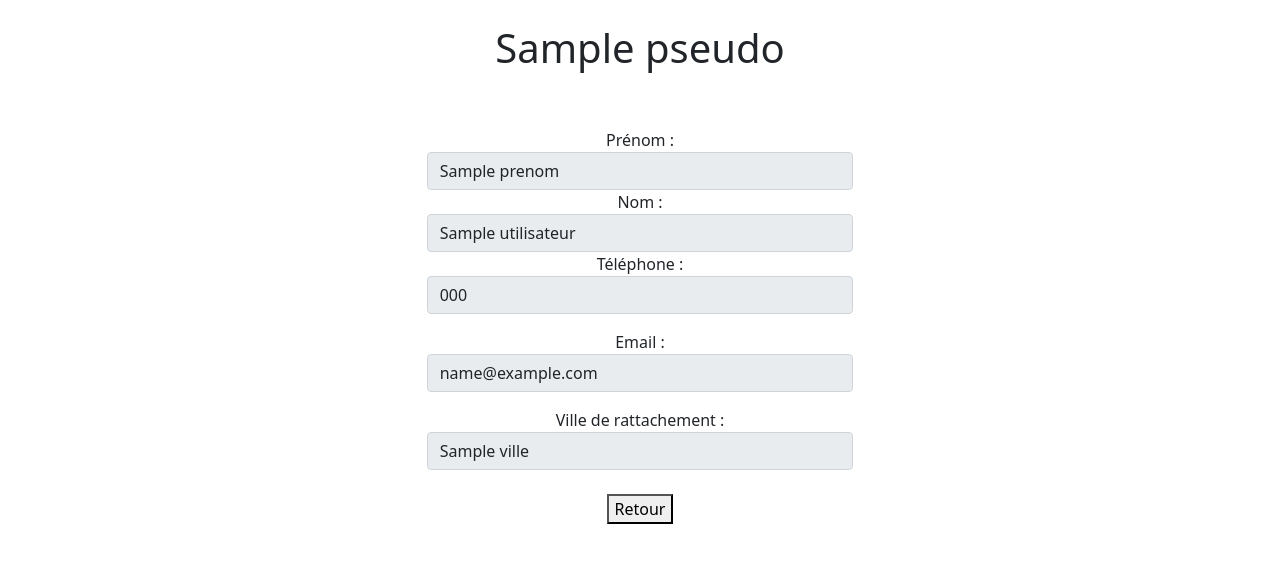
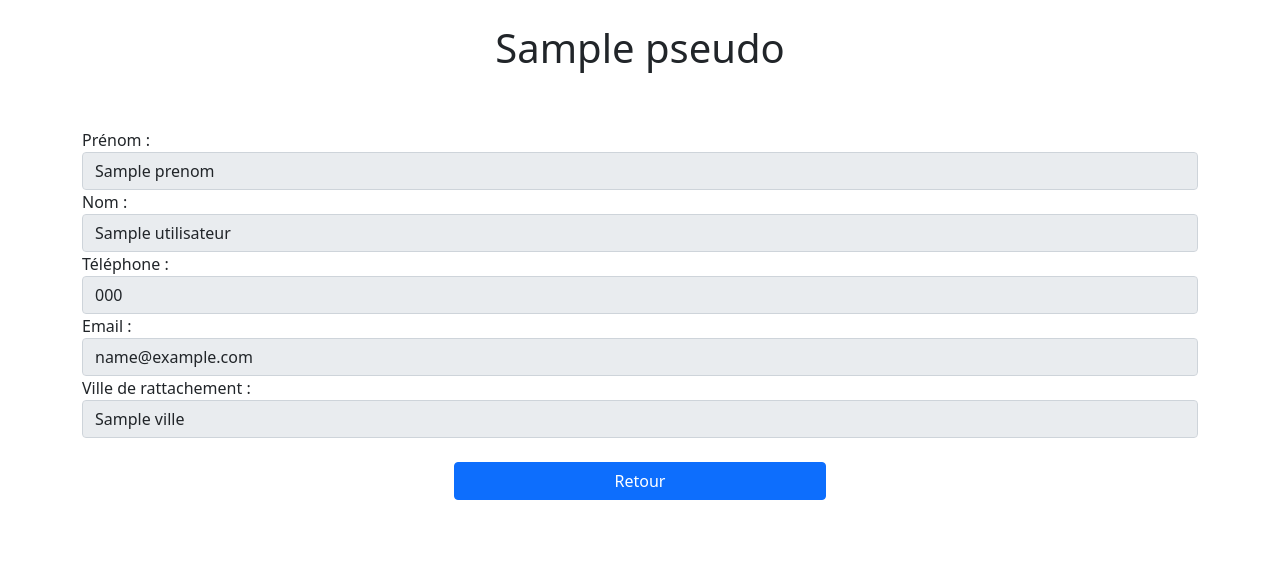
Before and after one commit to oceanelprt/project-symfony-sorties, a Symfony app: template templates/utilisateur/user-information.html.twig in a window 1280 px wide. Shown: the part 56-619 px from the top of the page. Run offline with Twig, Linux system fonts and the light colour scheme; the template is opened without the code that fills it: most values are stand-ins (such as "Sample title", 1, 10 or a date in 2020); some libraries are stand-ins or nearby versions.

Commit message:
front vue infos utilisateur

```diff
--- a/templates/utilisateur/user-information.html.twig
+++ b/templates/utilisateur/user-information.html.twig
@@ -1,32 +1,35 @@
 {% extends 'base.html.twig' %}
 
 {% block body %}
-    <center>
-        <h1>{{ utilisateur.pseudo }}  </h1> </br></br>
-        <div class="col-lg-4 col-md-6 form-group">
-            <label>Prénom : </label>
-            <input type="text" readonly="readonly" name="prenom" class="form-control" value="{{ utilisateur.prenom }}">
-            <div class="validate"></div>
+<div class="container">
+    <div class="justify-content-center">
+        <h1>{{ utilisateur.pseudo }}  </h1>
+        <br/><br/>
+        <div>
+            <label for="prenom">Prénom : </label>
+            <input type="text" readonly="readonly" name="prenom" id="prenom" class="form-control" value="{{ utilisateur.prenom }}">
         </div>
-        <div class="col-lg-4 col-md-6 form-group mt-3 mt-md-0">
-            <label>Nom : </label>
-            <input type="email" readonly="readonly" name="nom" class="form-control" value="{{ utilisateur.nom }}">
-            <div class="validate"></div>
+        <div>
+            <label for="nom">Nom : </label>
+            <input type="email" readonly="readonly" name="nom" id="nom" class="form-control" value="{{ utilisateur.nom }}">
         </div>
-        <div class="col-lg-4 col-md-6 form-group mt-3 mt-md-0">
-            <label>Téléphone : </label>
-            <input type="text" readonly="readonly" name="tel" class="form-control"  value="{{ utilisateur.telephone }}">
-            <div class="validate"></div>
+        <div>
+            <label for="telephone">Téléphone : </label>
+            <input type="text" readonly="readonly" name="tel" id="telephone" class="form-control"  value="{{ utilisateur.telephone }}">
         </div>
-        <div class="col-lg-4 col-md-6 form-group mt-3">
-            <label>Email : </label>
-            <input type="text" readonly="readonly" name="email" class="form-control" value="{{ utilisateur.email }}">
-            <div class="validate"></div>
+        <div>
+            <label for="email">Email : </label>
+            <input type="text" readonly="readonly" name="email" id="email" class="form-control" value="{{ utilisateur.email }}">
         </div>
-        <div class="col-lg-4 col-md-6 form-group mt-3">
-            <label>Ville de rattachement : </label>
-            <input type="text" readonly="readonly" name="ville-attachement" class="form-control" value="{{ utilisateur.ville.nom }}">
-            <div class="validate"></div>
+        <div>
+            <label for="ville">Ville de rattachement : </label>
+            <input type="text" readonly="readonly" name="ville-attachement" id="ville" class="form-control" value="{{ utilisateur.ville.nom }}">
         </div>
-        </br><button align="center" onclick="location.href='{{path('home')}}'">Retour</button></center>
+        <br/>
+
+        <div class="col-4 offset-4">
+            <a href="{{ path('home') }}" class="btn btn-primary col-12">Retour</a>
+        </div>
+    </div>
+</div>
 {% endblock %}
```
